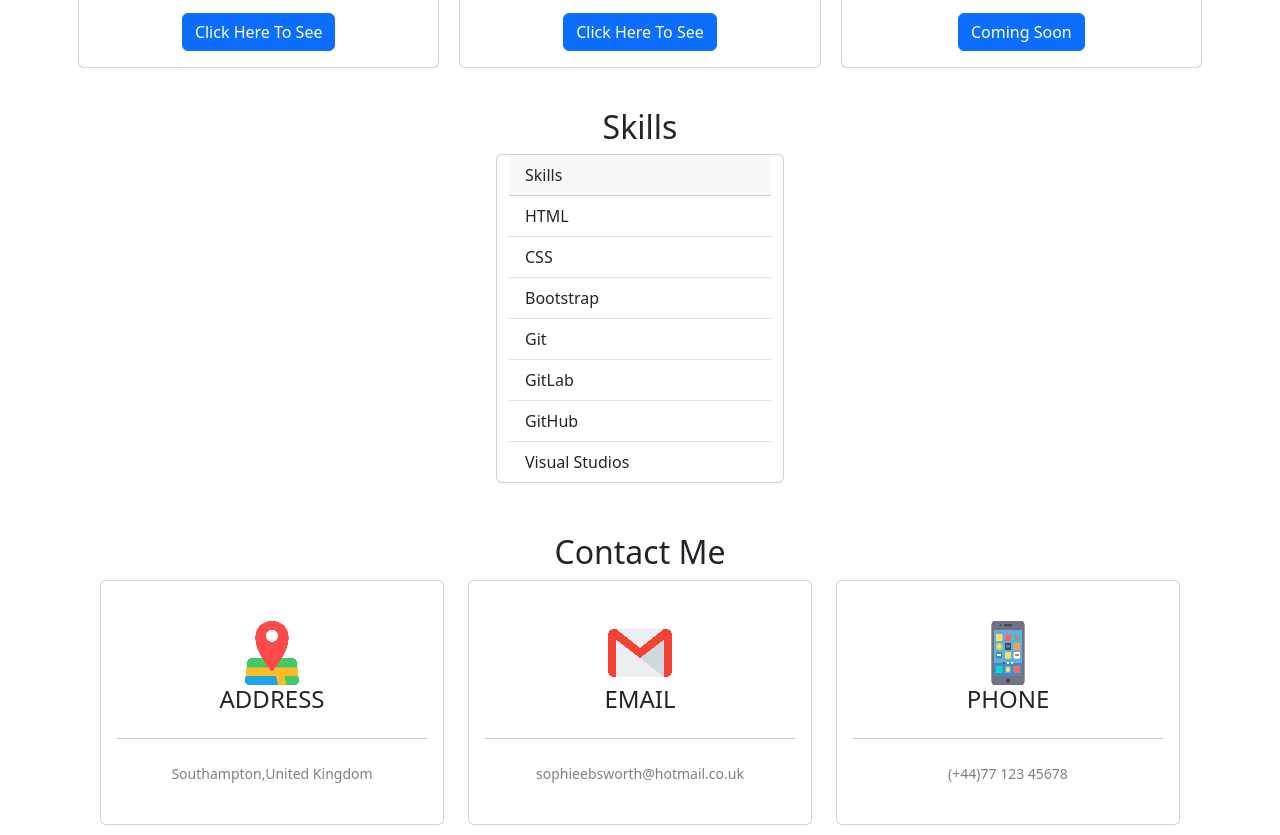
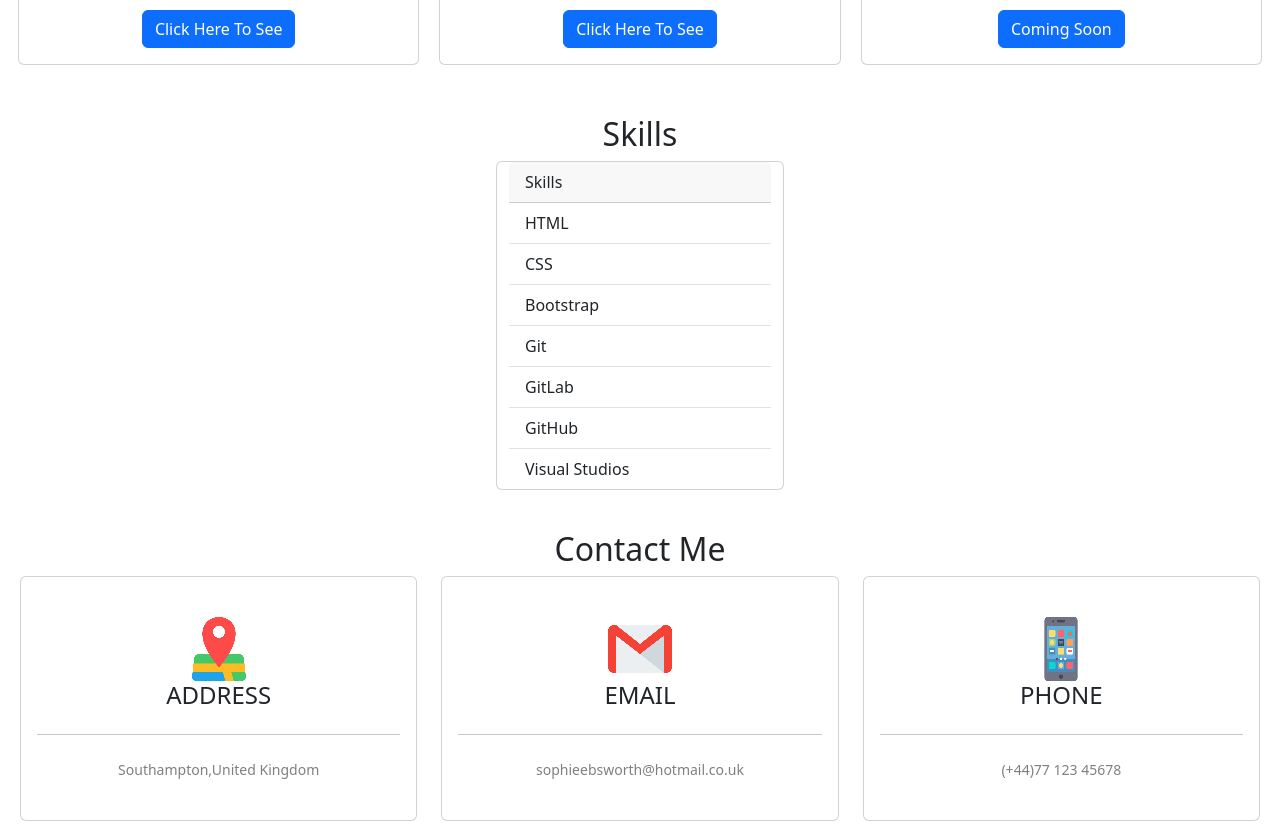
Before and after one commit to SophieEbby/Bootstrap-SophieEbs-Portfolio, a plain HTML site: page index.html in a window 1280 px wide. Shown: the part 1471-2306 px from the top of the page. Drawn offline with nearby package versions, Linux system fonts and the light colour scheme.

Commit message:
Updated html and css code to ensure containers were correct

```diff
--- a/assets/css/style.css
+++ b/assets/css/style.css
@@ -14,7 +14,7 @@
   justify-content: center;
 }
 
-/* Jumbotron copy */
+/* Jumbotron Copy */
 .jumboCopy {
   width: 70%;
   min-width: 500px;
@@ -24,16 +24,24 @@
 }
 
 /*Work Cards*/
-.content {
-  padding: 50px;
+.workContent {
+  padding: 20px;
 }
 .sectionHeading {
   text-align: center;
 }
-.work  {
-  padding: 0px 30px 30px 30px;
-}
+
 .cardContainer {
   text-align: center;
   padding: 10px;
 }
+
+/*Skills*/
+.skillsContent {
+  padding: 20px;
+}
+
+/*Contact*/
+.contactContent{
+  padding: 20px;
+}
--- a/index.html
+++ b/index.html
@@ -69,7 +69,7 @@
     </div>
 
     <!--Work Section-->
-    <div class="container-fluid content" id="work">
+    <div class="container-fluid workContent" id="work">
       <h2 class="sectionHeading">Work</h2>
       <div class="row work"> <!--Row-->
         <!-- Card 1 -->
@@ -112,9 +112,11 @@
         </div>
         <!-- End card 3 -->
       </div> <!--End row-->
+    </div>
 
       <!--Skills Section-->
-      <h2 class="sectionHeading" id="skills">Skills</h2>
+      <div class="container-fluid skillsContent" id="skills">
+      <h2 class="sectionHeading">Skills</h2>
       <div class="row d-flex justify-content-center">
         <div class="card " style="width: 18rem;">
           <div class="card-header">
@@ -131,9 +133,10 @@
           </ul>
         </div>
       </div>
+    </div>
 
       <!-- Contact Section-->
-      <div class="container-fluid content" id="contact">
+      <div class="container-fluid contactContent" id="contact">
         <h2 class="sectionHeading">Contact Me</h2>
         <div class="row contact"> <!--Row-->
           <!-- Card 1 -->
@@ -173,6 +176,7 @@
           </div>
           <!-- End card 3 -->
         </div> <!--End row-->
+      </div>
   </main>
 
   <!--social media footer icons-->
```
